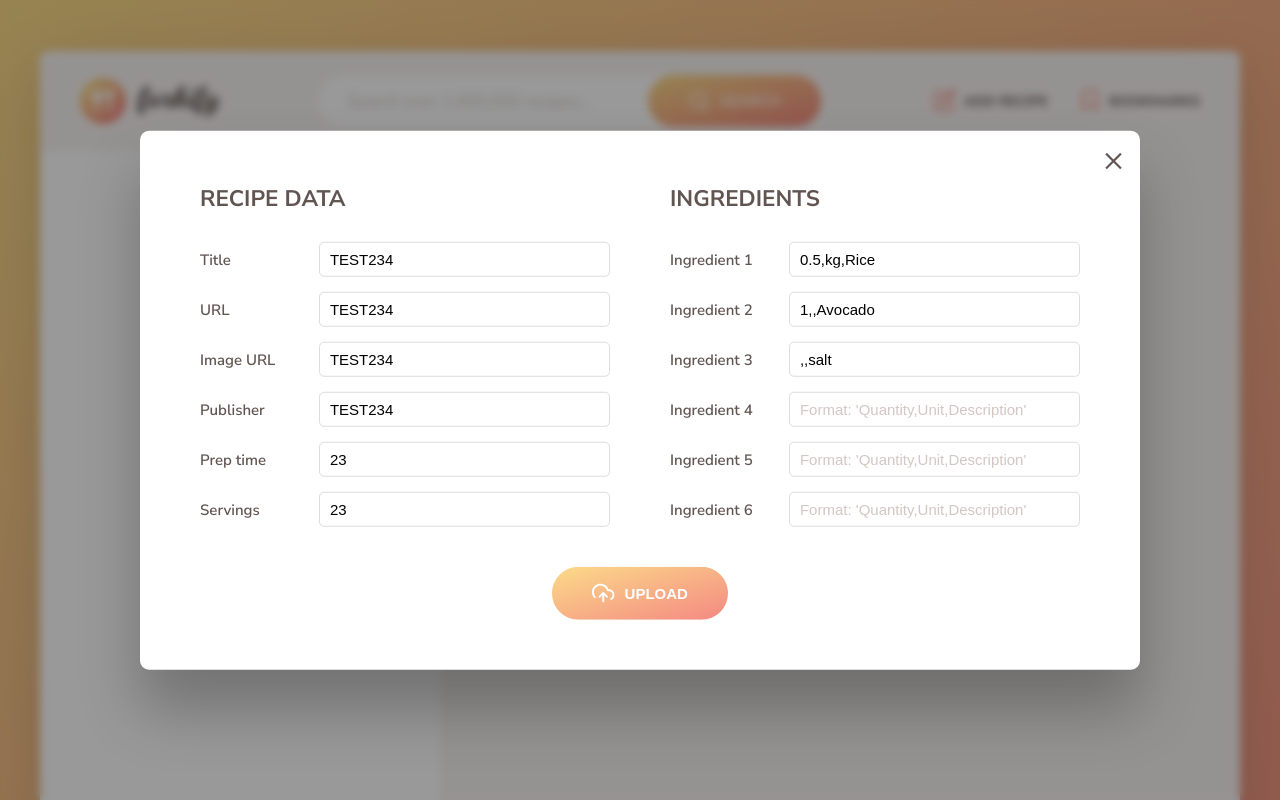
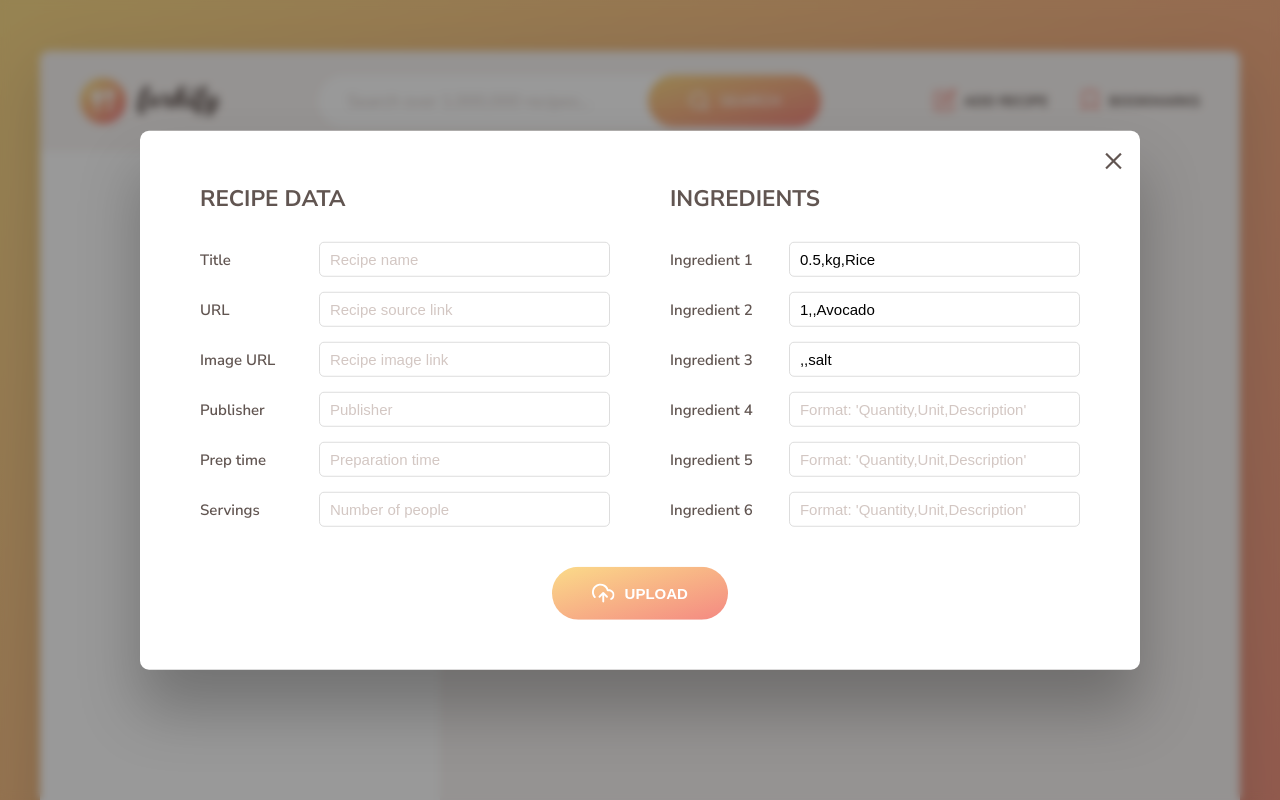
Before and after one commit to momo2611/forkify, a website built with Parcel: page index.html in a window 1280 px wide. Both pictures are taken after a click on the button "ADD RECIPE". Shown: the top 800 px of the page. Built offline with nearby package versions, Linux system fonts and the light colour scheme.

Commit message:
refactor some text form

```diff
--- a/index.html
+++ b/index.html
@@ -253,17 +253,17 @@
       <div class="upload__column">
         <h3 class="upload__heading">Recipe data</h3>
         <label>Title</label>
-        <input value="TEST234" required name="title" type="text" />
+        <input placeholder="Recipe name" required name="title" type="text" />
         <label>URL</label>
-        <input value="TEST234" required name="sourceUrl" type="text" />
+        <input placeholder="Recipe source link" required name="sourceUrl" type="text" />
         <label>Image URL</label>
-        <input value="TEST234" required name="image" type="text" />
+        <input placeholder="Recipe image link" required name="image" type="text" />
         <label>Publisher</label>
-        <input value="TEST234" required name="publisher" type="text" />
+        <input placeholder="Publisher" required name="publisher" type="text" />
         <label>Prep time</label>
-        <input value="23" required name="cookingTime" type="number" />
+        <input placeholder="Preparation time" required name="cookingTime" type="number" />
         <label>Servings</label>
-        <input value="23" required name="servings" type="number" />
+        <input placeholder="Number of people" required name="servings" type="number" />
       </div>
 
       <div class="upload__column">
```
